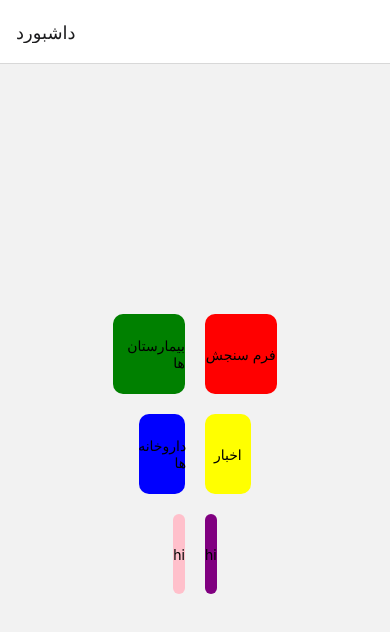
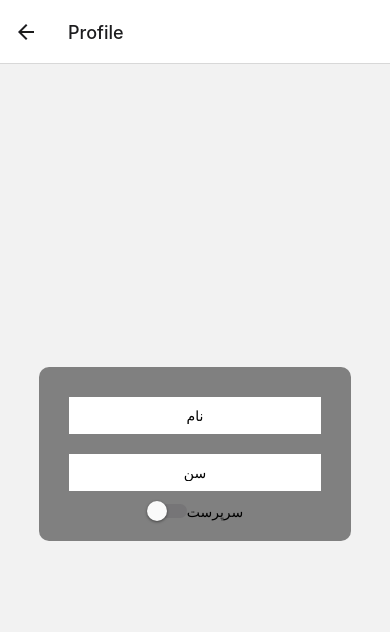
Before and after one commit to momehmandoost/react-native, a React Native app: screen /Profile in a window 390 px wide. Shown: the top 632 px of the page. Built offline with nearby package versions, Linux system fonts and the light colour scheme.

Commit message:
formcompeleted

```diff
--- a/App.js
+++ b/App.js
@@ -6,6 +6,7 @@ import { createNativeStackNavigator } from '@react-navigation/native-stack';
 import Dashboard from "./pages/Dashboard";
 import Hospitals from "./pages/Hospitals";
 import HospitalDetails from './pages/HospitalDetails';
+import Profile from './pages/Profile';
 
 const Stack = createNativeStackNavigator();
 
@@ -17,6 +18,7 @@ export default function App() {
         <Stack.Screen name="Dashboard" component={Dashboard} options={{ headerTitle: "داشبورد" }} />
         <Stack.Screen name="Hospitals" component={Hospitals} />
         <Stack.Screen name="HospitalDetails" component={HospitalDetails} />
+        <Stack.Screen name="Profile" component={Profile} />
 
 
       </Stack.Navigator>
--- a/pages/Dashboard.jsx
+++ b/pages/Dashboard.jsx
@@ -44,15 +44,15 @@ const Dashboard = ({ navigation }) => {
         <View style={styles.item}>
           <TouchableOpacity
             style={[styles.touchable, { backgroundColor: "pink" }]}
-            onPress={() => navigation.navigate("Hospitals")}
+            onPress={() => navigation.navigate("Profile")}
           >
-            <Text>hi</Text>
+            <Text>پروفایل</Text>
           </TouchableOpacity>
         </View>
         <View style={styles.item}>
           <TouchableOpacity
             style={[styles.touchable, { backgroundColor: "purple" }]}
-            onPress={() => navigation.navigate("Hospitals")}
+            onPress={() => navigation.navigate("Profile")}
           >
             <Text>hi</Text>
           </TouchableOpacity>
--- /dev/null
+++ b/pages/Profile.jsx
@@ -0,0 +1,66 @@
+import React, { useState } from "react";
+import { View, Text, TextInput, Switch, StyleSheet } from "react-native";
+
+const Profile = () => {
+  const [name, setName] = useState("");
+  const [age, setAge] = useState("");
+  const [isEnable, setIsEnable] = useState(false);
+  return (
+    <View style={styles.container}>
+      <View style={styles.form}>
+        <TextInput
+          style={styles.textinput}
+          onChangeText={(text) => setName(text)}
+          value={name}
+          placeholder="نام"
+        />
+        <TextInput
+          style={styles.textinput}
+          onChangeText={(text) => setAge(text)}
+          value={age}
+          placeholder="سن"
+          keyboardType="numeric"
+        />
+        <View style={styles.switch}>
+          <Switch
+            trackColor={{ false: "#767577", true: "#81b0ff" }}
+            // thumbColor={isEnabled ? "#f5dd4b" : "#f4f3f4"}
+            ios_backgroundColor="#3e3e3e"
+            onValueChange={() => setIsEnable((pre) => !pre)}
+            value={isEnable}
+          />
+          <Text>سرپرست</Text>
+        </View>
+      </View>
+    </View>
+  );
+};
+
+export default Profile;
+
+const styles = StyleSheet.create({
+  container: {
+    alignItems: "center",
+    flex: 1,
+    justifyContent: "center",
+  },
+  form: {
+    width: "80%",
+    alignItems: "stretch",
+    backgroundColor: "gray",
+    padding: 20,
+    borderRadius: 10,
+  },
+  textinput: {
+    backgroundColor: "white",
+    margin: 10,
+    padding: 10,
+    textAlign: "center",
+  },
+  switch: {
+    flexDirection: "row",
+    justifyContent: "center",
+    alignItems: "center",
+    direction: "rtl",
+  },
+});
```
